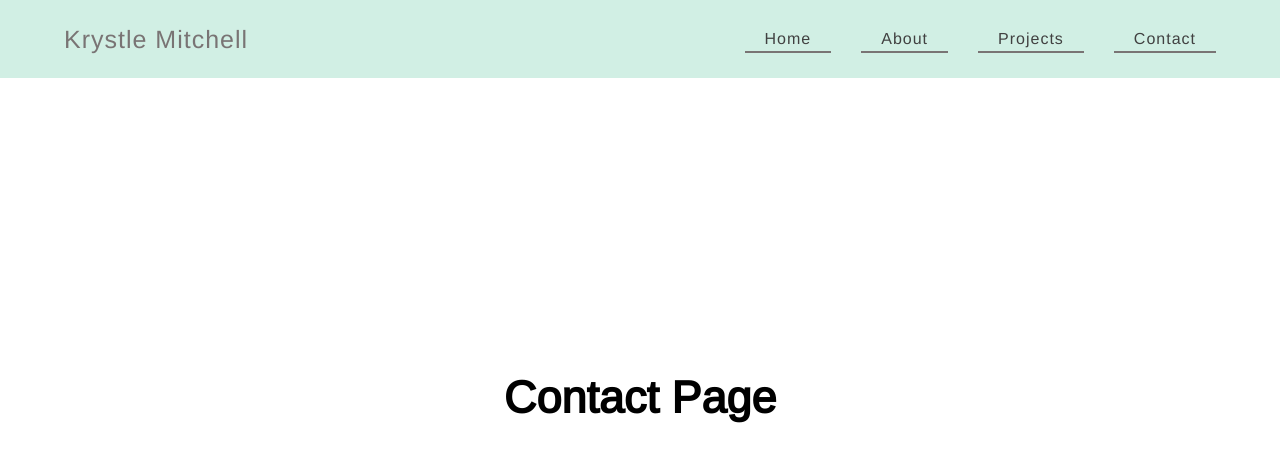
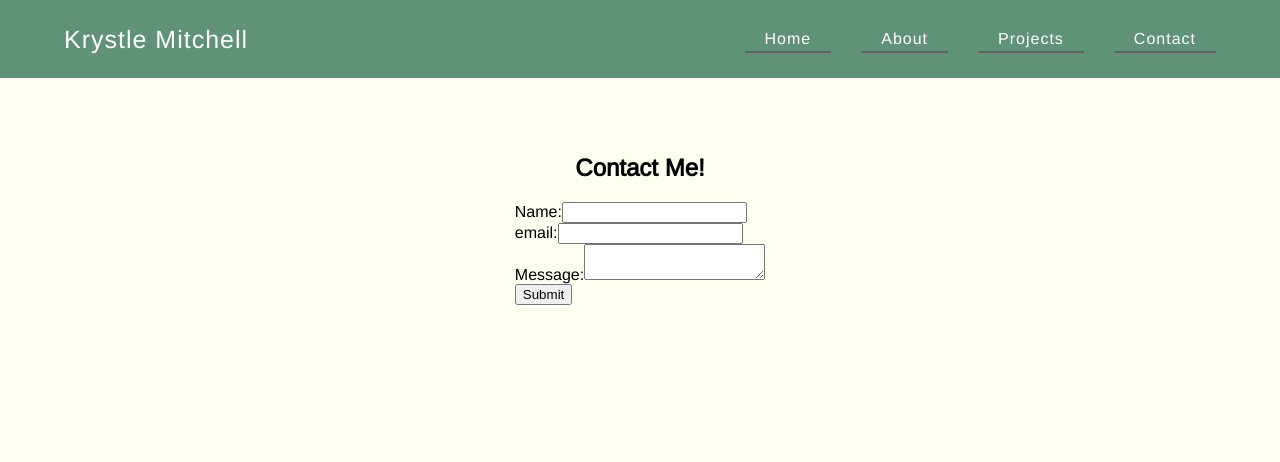
Before and after one commit to krystleM26/krystleM, a React (Create React App) app in the folder krystle-app/: page /contact in a window 1280 px wide. Shown: the top 462 px of the page. Built offline with nearby package versions, Linux system fonts and the light colour scheme.

Commit message:
Contact Form front-end complete

```diff
--- a/krystle-app/package.json
+++ b/krystle-app/package.json
@@ -6,10 +6,14 @@
     "@testing-library/jest-dom": "^5.16.4",
     "@testing-library/react": "^13.2.0",
     "@testing-library/user-event": "^13.5.0",
+    "cors": "^2.8.5",
+    "express": "^4.18.1",
+    "nodemailer": "^6.7.5",
     "react": "^18.1.0",
     "react-dom": "^18.1.0",
     "react-router-dom": "^6.3.0",
     "react-scripts": "5.0.1",
+    "styled-components": "^5.3.5",
     "web-vitals": "^2.1.4"
   },
   "scripts": {
--- a/krystle-app/src/App.css
+++ b/krystle-app/src/App.css
@@ -12,3 +12,16 @@
   height: 40vmin;
   pointer-events: none;
 }
+
+.contact {
+display: flex;
+flex-direction: column;
+justify-content: center;
+align-items: center;
+margin: 5px 2px 2px;
+padding: 4%;
+}
+
+button {
+  align-items: center;
+}
--- a/krystle-app/src/components/Contact.js
+++ b/krystle-app/src/components/Contact.js
@@ -1,11 +1,54 @@
-import React from 'react'
+import React, { useState} from 'react';
 
-function Contact  () {
-    return (
-        <div className='pages'>
-            <h2>Contact Page</h2>
+
+
+
+function Contact() {
+    // const [ name, setName] = useState('')
+    // const [ email, setEmail] = useState('')
+    // const [message, setMessage] = useState('')
+    const [formInputs, setFormInputs  ] = useState({
+        name: '',
+        email: '',
+        message: ''
+    })
+
+    const handleSubmit = (e) => {
+       e.preventDefault()
+       alert(`${formInputs.name}, your message has been sent, Cheers!.`)
+
+    }
+
+    const handleChange = (e) => {
+        const {name, value} = e.target
+        setFormInputs({...formInputs, [name]: value}  )
+        e.preventDefault();
+    }
+
+
+
+  return (
+    <div className="contact">
+      <h2>Contact Me! </h2>
+      <form onSubmit={handleSubmit}>
+        <div>
+          <label>Name:</label>
+          <input type="text" name="name" value={formInputs.name}  onChange={handleChange} required />
         </div>
-    )
+        <div>
+          <label>email:</label>
+          <input type="text"  name="email" value={formInputs.email}  onChange={handleChange} required />
+        </div>
+        <div>
+          <label>Message:</label>
+          <textarea type="text"  name="message" value={formInputs.message}
+          onChange={handleChange}
+           required />
+        </div>
+        <button type='submit' value = 'Submit'>Submit</button>
+      </form>
+    </div>
+  )
 }
 
 export default Contact
--- a/krystle-app/src/index.css
+++ b/krystle-app/src/index.css
@@ -5,6 +5,7 @@ body {
   padding: 0;
   box-sizing: border-box;
   font-family: "Arimo", sans-serif;
+  background-color: ivory;
 }
 
 .pages {
@@ -15,6 +16,7 @@ body {
   align-items: center;
   color: black;
   font-size: 30px;
+  background-color: ivory;
 }
 
 .navbar {
@@ -22,7 +24,7 @@ body {
   justify-content: space-between;
   align-items: center;
   padding: 20px 5%;
-  background-color: #d1efe4;
+  background-color: #609179;
 }
 
 .bars-button {
@@ -30,7 +32,7 @@ body {
 }
 
 .logo {
-  color: #797474;
+  color: #fff;
   letter-spacing: 1px;
   font-size: 25px;
   font-weight: 500;
@@ -45,7 +47,7 @@ body {
 
 .links a {
   text-decoration: none;
-  color: #414141;
+  color: #fff;
   letter-spacing: 1px;
   font-weight: 400;
   padding: 10px 20px;
@@ -60,7 +62,7 @@ body {
   right: 0;
   width: 100%;
   height: 2px;
-  background-color: #797474;
+  background-color: #616161;
   transition: all 0.8s ease;
 }
 .links a:hover {
@@ -94,7 +96,7 @@ body {
     left: 0;
     width: 100%;
     height: 100vh;
-    background-color: #797474;
+    background-color: #609179;
     align-items: center;
     justify-content: center;
   }
```
Also changed, not shown: 1 other file (tests, documents, lock files or other folders).
